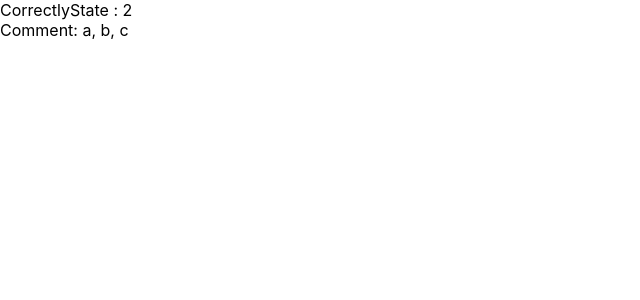
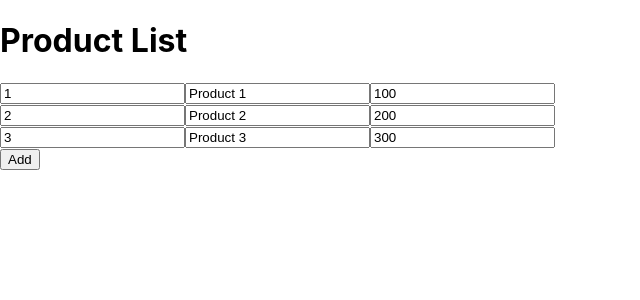
Before and after one commit to phamvietduc0411/ReactJS, a React (Create React App) app in the folder Setup-Project-ReactJS/my-first-project-react/: page / in a window 1280 px wide. Shown: the top 300 px of the page, without its empty margins (0-640 px from the left). Built offline with nearby package versions, Linux system fonts and the light colour scheme.

Commit message:
use List & render List

```diff
--- a/Setup-Project-ReactJS/my-first-project-react/src/App.js
+++ b/Setup-Project-ReactJS/my-first-project-react/src/App.js
@@ -2,7 +2,7 @@ import './App.css'
 import CorrectlyState from './CorrectlyState'
 import HandleEvent from './HandleEventButton'
 import LoginControl from './LoginControl'
-
+import ProductList from './ProductList/ProductList'
 function App() {
   //const [visible, setVisible] = useState(true)
   return (
@@ -11,7 +11,8 @@ function App() {
     // </div>
 
     // <LoginControl isLog={false} />
-    <CorrectlyState />
+    // <CorrectlyState />
+    <ProductList />
   )
 }
 
--- /dev/null
+++ b/Setup-Project-ReactJS/my-first-project-react/src/ProductList/ButtonCRUD.jsx
@@ -0,0 +1,13 @@
+import React, { Component } from 'react'
+
+export class ButtonCRUD extends Component {
+  render() {
+    return (
+      <div>
+        <button onClick={this.props.onClick}>Add</button>
+      </div>
+    )
+  }
+}
+
+export default ButtonCRUD
--- /dev/null
+++ b/Setup-Project-ReactJS/my-first-project-react/src/ProductList/ProductItem.jsx
@@ -0,0 +1,18 @@
+import React, { Component } from 'react'
+
+class ProductItem extends Component {
+  render() {
+    const { product } = this.props
+    return (
+      <div>
+        <div className='product-item'>
+          <input type='text' placeholder='Product ID' value={product.id} />
+          <input type='text' placeholder='Product Name' value={product.name} />
+          <input type='text' placeholder='Product Price' value={product.price} />
+        </div>
+      </div>
+    )
+  }
+}
+
+export default ProductItem
--- /dev/null
+++ b/Setup-Project-ReactJS/my-first-project-react/src/ProductList/ProductList.jsx
@@ -0,0 +1,42 @@
+import React from 'react'
+import ProductItem from './ProductItem'
+import ButtonCRUD from './ButtonCRUD'
+
+class ProductList extends React.Component {
+  constructor(props) {
+    super(props)
+    this.state = {
+      productsList: [
+        { id: 1, name: 'Product 1', price: 100 },
+        { id: 2, name: 'Product 2', price: 200 },
+        { id: 3, name: 'Product 3', price: 300 }
+      ]
+    }
+  }
+
+  addProduct = () => {
+    this.setState((prevState) => ({
+      productsList: [
+        ...prevState.productsList,
+        {
+          id: prevState.productsList.length + 1,
+          name: `Product ${prevState.productsList.length + 1}`,
+          price: 300
+        }
+      ]
+    }))
+  }
+
+  render() {
+    const list = this.state.productsList.map((product) => <ProductItem product={product} key={product.id} />)
+
+    return (
+      <div>
+        <h1>Product List</h1>
+        <div className='product-list'>{list}</div>
+        <ButtonCRUD onClick={this.addProduct} />
+      </div>
+    )
+  }
+}
+export default ProductList
```
